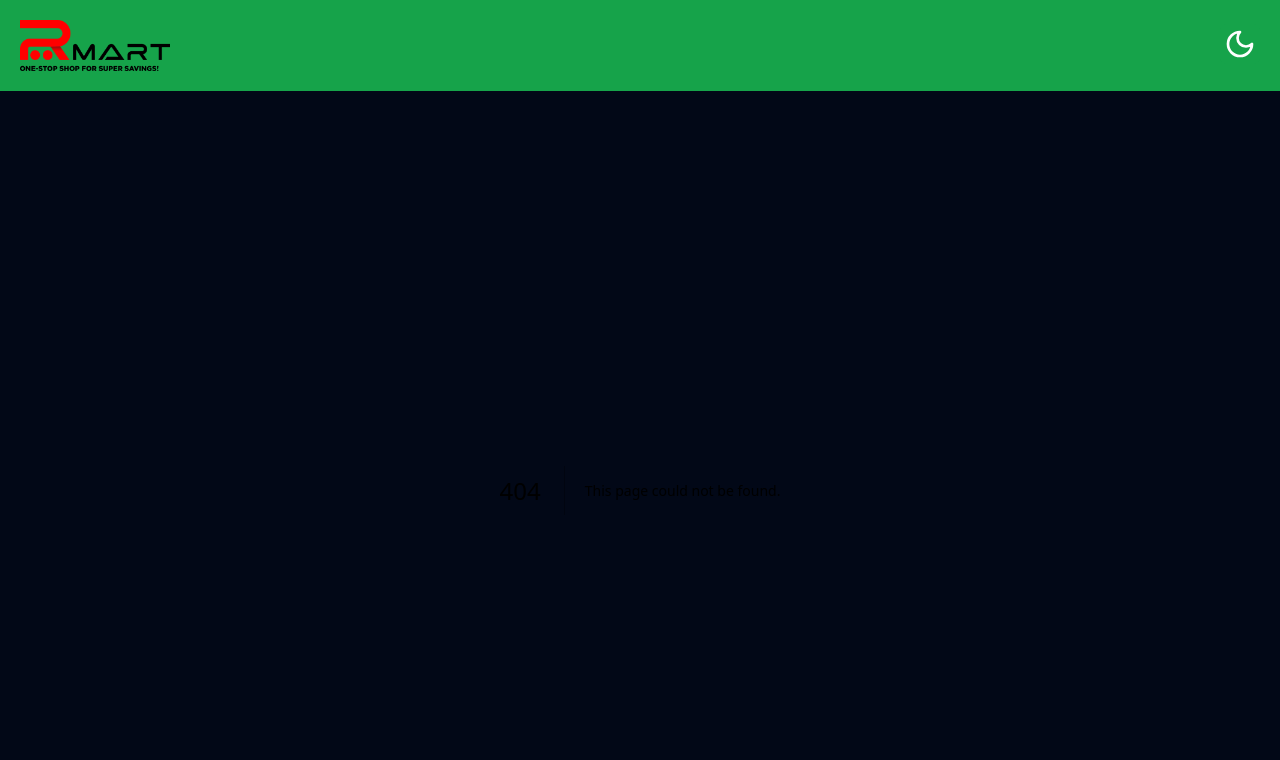
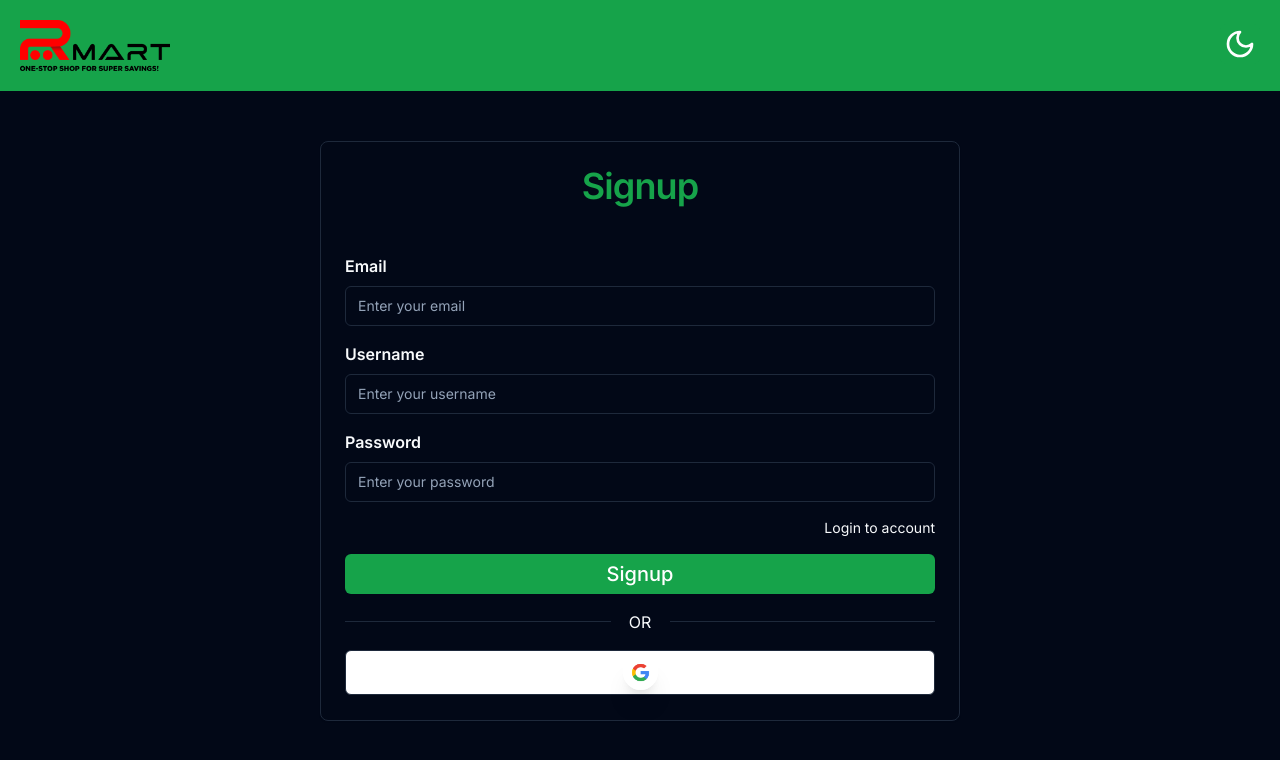
Before and after one commit to R1I2T3/RMart, a Next.js app: page /auth/signup in a window 1280 px wide. Before the commit this address had no page. Shown: the top 760 px of the page. Built offline with nearby package versions, Linux system fonts and the light colour scheme.

Commit message:
login and signup page ui created successfully

```diff
--- a/package.json
+++ b/package.json
@@ -18,6 +18,7 @@
     "@lucia-auth/adapter-drizzle": "^1.0.7",
     "@radix-ui/react-dropdown-menu": "^2.1.1",
     "@radix-ui/react-label": "^2.1.0",
+    "@radix-ui/react-separator": "^1.1.0",
     "@radix-ui/react-slot": "^1.1.0",
     "@t3-oss/env-nextjs": "^0.10.1",
     "arctic": "^1.9.2",
--- /dev/null
+++ b/src/app/auth/layout.tsx
@@ -0,0 +1,15 @@
+import React from "react";
+
+const AuthLayout = ({
+  children,
+}: Readonly<{
+  children: React.ReactNode;
+}>) => {
+  return (
+    <main className="min-h-[85dvh] flex justify-center items-center">
+      {children}
+    </main>
+  );
+};
+
+export default AuthLayout;
--- /dev/null
+++ b/src/app/auth/login/LoginForm.tsx
@@ -0,0 +1,42 @@
+"use client";
+
+import React from "react";
+import InputFormControl from "@/components/FormControl/Input";
+import { FormProvider, useForm } from "react-hook-form";
+import { Form } from "@/components/ui/form";
+import { Button } from "@/components/ui/button";
+import SocialAuthFooter from "@/components/SocialAuthFooter";
+import Link from "next/link";
+const LoginForm = () => {
+  const form = useForm();
+  return (
+    <Form {...form}>
+      <form className="w-full space-y-4">
+        <FormProvider {...form}>
+          <InputFormControl label="Email" name="email" />
+          <InputFormControl label="Password" name="password" />
+          <div className="flex justify-between items-center">
+            <Link
+              href={"/auth/forgot_password"}
+              className="text-sm hover:text-green-500 hover:underline underline-offset-2"
+            >
+              {"Forgot password"}
+            </Link>
+            <Link
+              href={"/auth/signup"}
+              className="text-sm hover:text-green-500 hover:underline underline-offset-2"
+            >
+              {"Create a account"}
+            </Link>
+          </div>
+          <Button className="bg-green-500 hover:bg-green-700 dark:bg-green-600 w-full text-white text-xl">
+            Login
+          </Button>
+          <SocialAuthFooter />
+        </FormProvider>
+      </form>
+    </Form>
+  );
+};
+
+export default LoginForm;
--- /dev/null
+++ b/src/app/auth/signup/SignupForm.tsx
@@ -0,0 +1,38 @@
+"use client";
+
+import React from "react";
+import InputFormControl from "@/components/FormControl/Input";
+import { FormProvider, useForm } from "react-hook-form";
+import { Form } from "@/components/ui/form";
+import { Button } from "@/components/ui/button";
+import SocialAuthFooter from "@/components/SocialAuthFooter";
+import Link from "next/link";
+const LoginForm = () => {
+  const form = useForm();
+  return (
+    <Form {...form}>
+      <form className="w-full space-y-4">
+        <FormProvider {...form}>
+          <InputFormControl label="Email" name="email" />
+          <InputFormControl label="Username" name="username" />
+          <InputFormControl label="Password" name="password" />
+          <div className="flex justify-end">
+            <Link
+              href={"/auth/login"}
+              className="w-full text-sm hover:text-green-500 hover:underline underline-offset-2 text-right"
+            >
+              {"Login to account"}
+            </Link>
+          </div>
+
+          <Button className="bg-green-500  hover:bg-green-600 dark:bg-green-600 w-full text-white text-xl">
+            Signup
+          </Button>
+          <SocialAuthFooter />
+        </FormProvider>
+      </form>
+    </Form>
+  );
+};
+
+export default LoginForm;
--- /dev/null
+++ b/src/app/auth/signup/page.tsx
@@ -0,0 +1,26 @@
+import React from "react";
+import {
+  Card,
+  CardContent,
+  CardFooter,
+  CardHeader,
+  CardTitle,
+} from "@/components/ui/card";
+import SignupForm from "./SignupForm";
+const LoginPage = () => {
+  return (
+    <Card className="w-[90%] md:w-[70%] lg:w-[50%]">
+      <CardHeader>
+        <CardTitle className="m-auto text-2xl md:text-3xl lg:text-4xl text-green-500 dark:text-green-600">
+          Signup
+        </CardTitle>
+      </CardHeader>
+      <CardContent></CardContent>
+      <CardFooter>
+        <SignupForm />
+      </CardFooter>
+    </Card>
+  );
+};
+
+export default LoginPage;
--- /dev/null
+++ b/src/components/FormControl/Input.tsx
@@ -0,0 +1,30 @@
+import React from "react";
+import {
+  FormControl,
+  FormField,
+  FormItem,
+  FormLabel,
+  FormMessage,
+} from "@/components/ui/form";
+import { Input } from "../ui/input";
+import { useFormContext } from "react-hook-form";
+const InputFormControl = ({ label, name }: { label: string; name: string }) => {
+  const { control } = useFormContext();
+  return (
+    <FormField
+      control={control}
+      name={name}
+      render={({ field }) => (
+        <FormItem>
+          <FormLabel className="text-md font-semibold">{label}</FormLabel>
+          <FormControl>
+            <Input placeholder={`Enter your ${name}`} {...field} />
+          </FormControl>
+          <FormMessage />
+        </FormItem>
+      )}
+    />
+  );
+};
+
+export default InputFormControl;
--- /dev/null
+++ b/src/components/SocialAuthFooter.tsx
@@ -0,0 +1,26 @@
+import React from "react";
+import { Button } from "./ui/button";
+import Image from "next/image";
+import { Separator } from "@/components/ui/separator";
+const SocialAuthFooter = () => {
+  return (
+    <>
+      <div className="flex flex-row justify-between items-center">
+        <Separator className="w-[45%]" />
+        <p>OR</p>
+        <Separator className="w-[45%]" />
+      </div>
+      <Button variant={"outline"} className="w-full h-[45px] bg-white">
+        <Image
+          src={"/google-icon.png"}
+          width={35}
+          height={35}
+          alt="google"
+          className="rounded-full shadow-xl"
+        />
+      </Button>
+    </>
+  );
+};
+
+export default SocialAuthFooter;
--- /dev/null
+++ b/src/components/ui/input.tsx
@@ -0,0 +1,25 @@
+import * as React from "react"
+
+import { cn } from "@/lib/utils"
+
+export interface InputProps
+  extends React.InputHTMLAttributes<HTMLInputElement> {}
+
+const Input = React.forwardRef<HTMLInputElement, InputProps>(
+  ({ className, type, ...props }, ref) => {
+    return (
+      <input
+        type={type}
+        className={cn(
+          "flex h-10 w-full rounded-md border border-input bg-background px-3 py-2 text-sm ring-offset-background file:border-0 file:bg-transparent file:text-sm file:font-medium placeholder:text-muted-foreground focus-visible:outline-none focus-visible:ring-2 focus-visible:ring-ring focus-visible:ring-offset-2 disabled:cursor-not-allowed disabled:opacity-50",
+          className
+        )}
+        ref={ref}
+        {...props}
+      />
+    )
+  }
+)
+Input.displayName = "Input"
+
+export { Input }
--- /dev/null
+++ b/src/components/ui/separator.tsx
@@ -0,0 +1,31 @@
+"use client"
+
+import * as React from "react"
+import * as SeparatorPrimitive from "@radix-ui/react-separator"
+
+import { cn } from "@/lib/utils"
+
+const Separator = React.forwardRef<
+  React.ElementRef<typeof SeparatorPrimitive.Root>,
+  React.ComponentPropsWithoutRef<typeof SeparatorPrimitive.Root>
+>(
+  (
+    { className, orientation = "horizontal", decorative = true, ...props },
+    ref
+  ) => (
+    <SeparatorPrimitive.Root
+      ref={ref}
+      decorative={decorative}
+      orientation={orientation}
+      className={cn(
+        "shrink-0 bg-border",
+        orientation === "horizontal" ? "h-[1px] w-full" : "h-full w-[1px]",
+        className
+      )}
+      {...props}
+    />
+  )
+)
+Separator.displayName = SeparatorPrimitive.Root.displayName
+
+export { Separator }
```
Also changed, not shown: public/google-icon.png (added), 1 other file (tests, documents, lock files or other folders).
